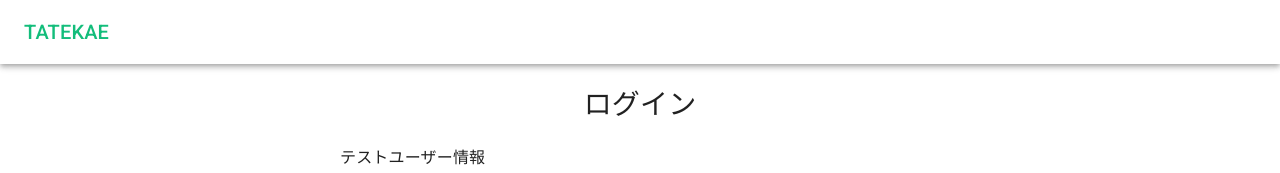
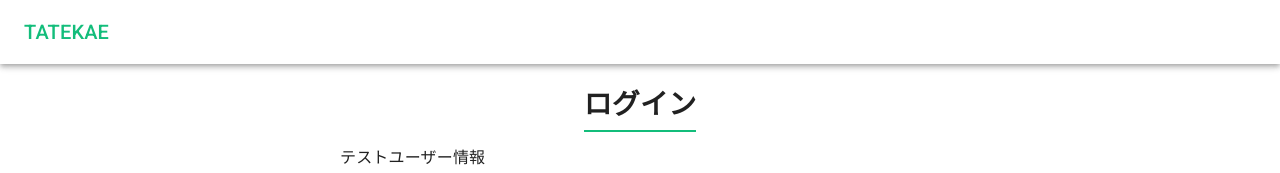
Before and after one commit to gonta1026/manemagi_front, a Next.js app: page /login in a window 1280 px wide. Shown: the top 173 px of the page. Built offline with nearby package versions, Linux system fonts and the light colour scheme; no server answers.

Commit message:
update: スタイル調整

```diff
--- a/src/components/common/uiParts/atoms/title/BasePageTitle.tsx
+++ b/src/components/common/uiParts/atoms/title/BasePageTitle.tsx
@@ -1,6 +1,7 @@
 import React, { ReactNode } from 'react';
 import styled from 'styled-components';
 import { mediaSize } from '../../../../../const/media';
+import { COLORS } from '../../../../../const/color';
 
 const BasePageTitle = ({
   children,
@@ -9,12 +10,21 @@ const BasePageTitle = ({
   children: ReactNode;
   className: string;
 }) => {
-  return <Heading className={className}>{children}</Heading>;
+  return (
+    <Heading className={className}>
+      <span>{children}</span>
+    </Heading>
+  );
 };
 
 const Heading = styled.h1`
   font-size: 28px;
+  font-weight: bold;
   text-align: center;
+  > span {
+    padding-bottom: 10px;
+    border-bottom: 2px solid ${COLORS.TEXT_GREEN};
+  }
   @media (max-width: ${mediaSize.MD}px) {
     font-size: 25px;
   }
--- a/src/pages/top/index.tsx
+++ b/src/pages/top/index.tsx
@@ -5,7 +5,7 @@ import CommonWrapTemplate from '../../components/common/template/CommonWrapTempl
 import { BaseCard } from '../../components/common/uiParts/atoms';
 /* customHook */
 import useToastAction from '../../customHook/useToastAction';
-import { BaseLink, BaseButton } from '../../components/common/uiParts/atoms';
+import { BaseLink, BaseButton, BasePageTitle } from '../../components/common/uiParts/atoms';
 import { LineNotice } from '../../components/pages/common';
 /* pageMap */
 import LocalStorage from '../../utils/LocalStorage';
@@ -73,8 +73,7 @@ const Shopping = (): JSX.Element => {
 
   return (
     <CommonWrapTemplate {...{ toastActions }}>
-      <p>※下のフッターにつく各リンクから他のページにもいける想定</p>
-      {/* <BasePageTitle className={'my-5'}>トップ</BasePageTitle> */}
+      <BasePageTitle className={'my-5'}>トップページ</BasePageTitle>
       <p className={'mt-3'}>未請求金額：{formatPriceYen(totalClaimPrice)}</p>
       <p className={'mt-3'}>未請求一覧</p>
 
```
